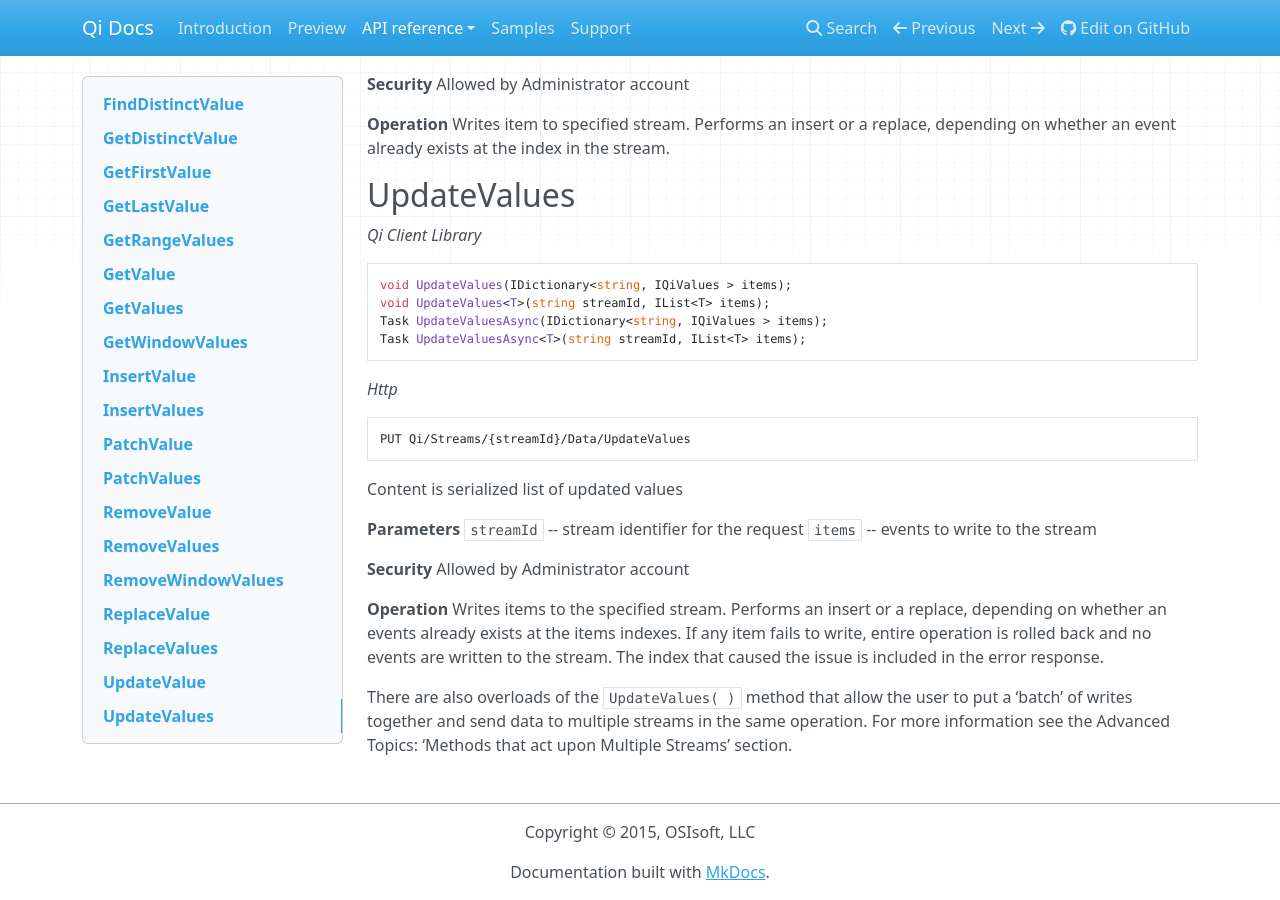
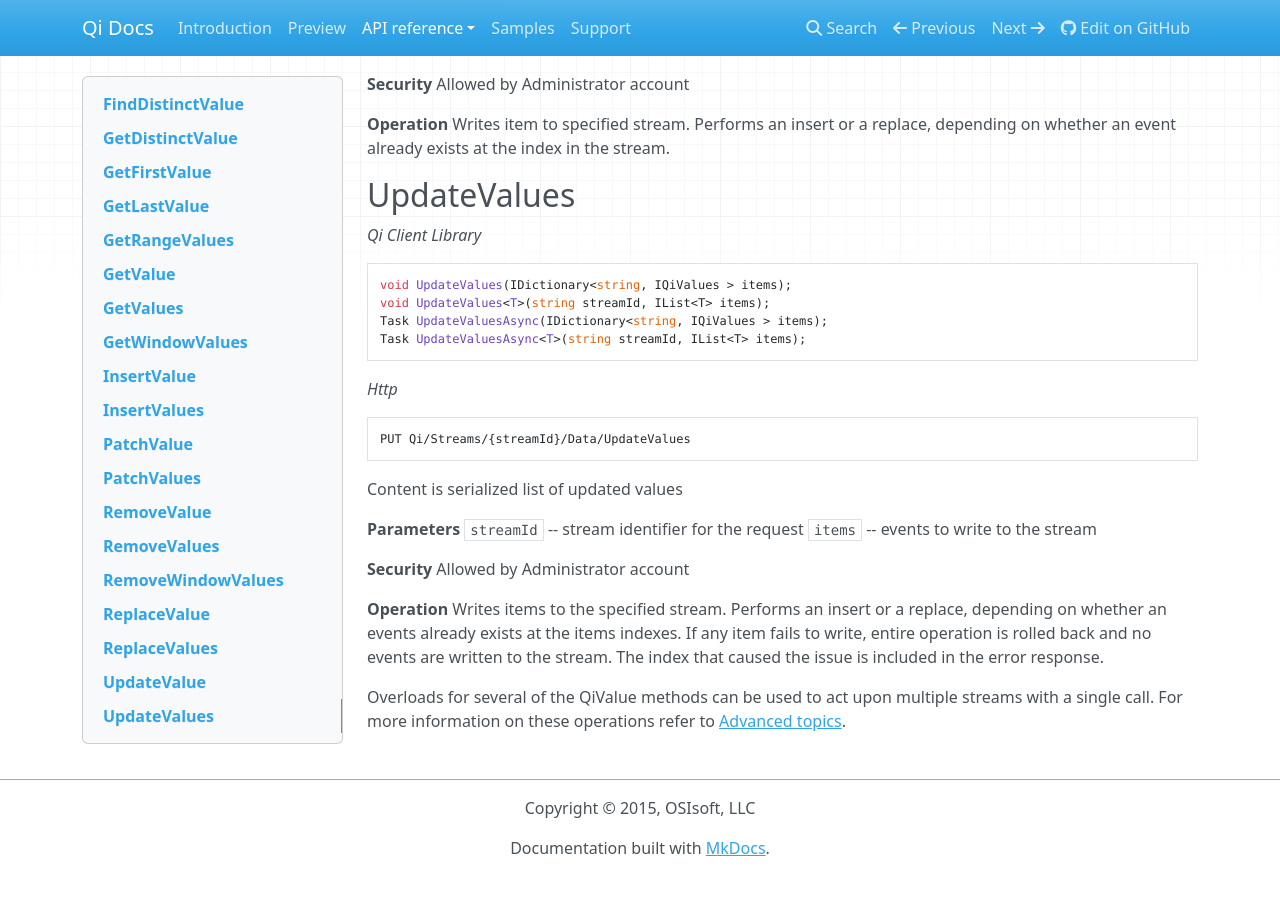
Before and after one commit to ssuryanarayanan/Qi-Docs, an MkDocs documentation site: the page built from docs/Data.md, in a window 1280 px wide and 900 px high, scrolled down 16710 px. Built offline with MkDocs 1.6.1, drawn with Linux system fonts in a browser that asks for light colours; nearby versions of some CDN libraries; old or Windows-style settings are respelled for this version of MkDocs; after the commit the page ends 17586 px from its top, so only the background shows below that.

Commit message:
Update Data.md

```diff
--- a/docs/Data.md
+++ b/docs/Data.md
@@ -773,4 +773,4 @@ Allowed by Administrator account
 Writes items to the specified stream. Performs an insert or a replace, depending on whether an events already exists at the items indexes.
 If any item fails to write, entire operation is rolled back and no events are written to the stream. The index that caused the issue is included in the error response.
 
-There are also overloads of the `UpdateValues( )` method that allow the user to put a ‘batch’ of writes together and send data to multiple streams in the same operation. For more information see the Advanced Topics: ‘Methods that act upon Multiple Streams’ section.
+Overloads for several of the QiValue methods can be used to act upon multiple streams with a single call. For more information on these operations refer to [Advanced topics](https://qi-docs.readthedocs.org/en/latest/Advanced%20Topics/#methods-that-act-upon-multiple-streams).
```
